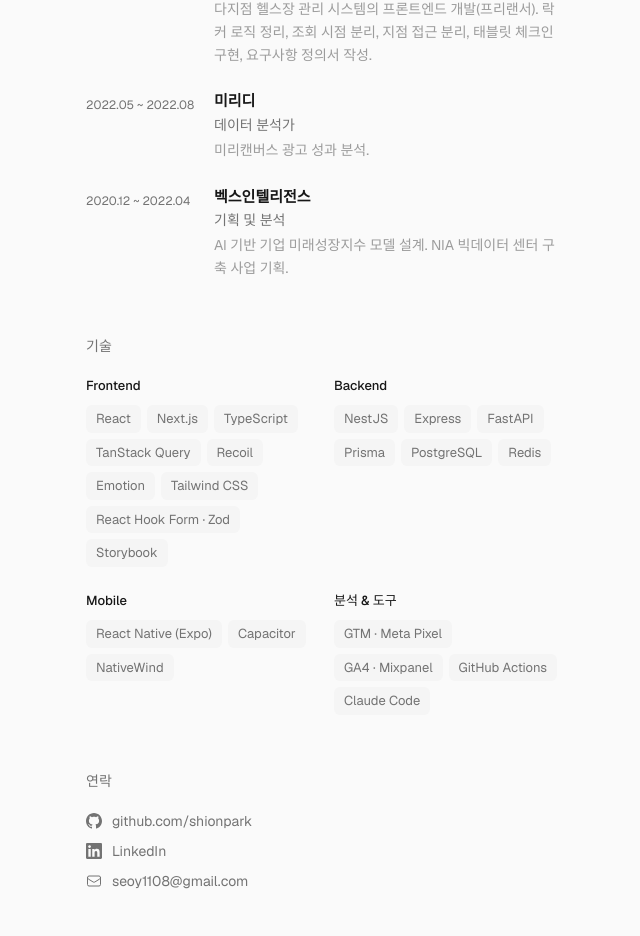
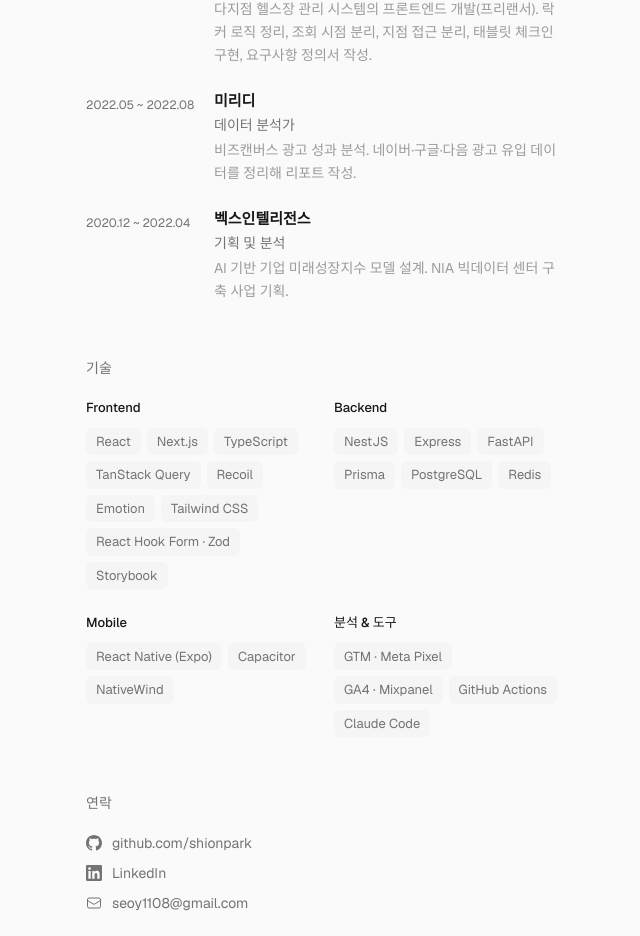
Before and after one commit to shionpark/shion-blog, a Next.js app: page /about in a window 1280 px wide. Shown: the part 876-1812 px from the top of the page, without its empty margins (318-958 px from the left). Built offline with nearby package versions, Linux system fonts and the light colour scheme.

Commit message:
docs: 미리디 경력 설명 보완

```diff
--- a/src/components/career-timeline.tsx
+++ b/src/components/career-timeline.tsx
@@ -28,7 +28,7 @@
     role: "데이터 분석가",
     period: "2022.05 ~ 2022.08",
     description:
-      "미리캔버스 광고 성과 분석.",
+      "비즈캔버스 광고 성과 분석. 네이버·구글·다음 광고 유입 데이터를 정리해 리포트 작성.",
     isCurrent: false,
   },
   {
```
